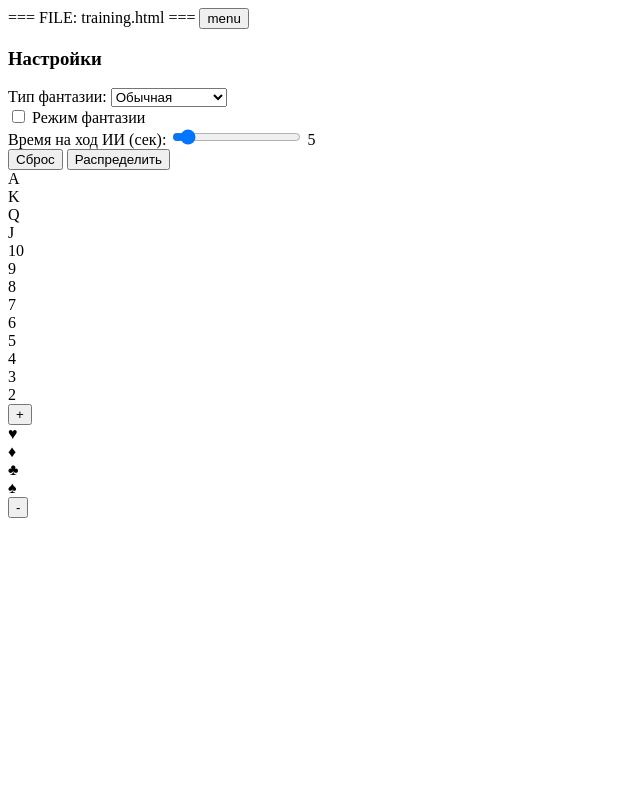
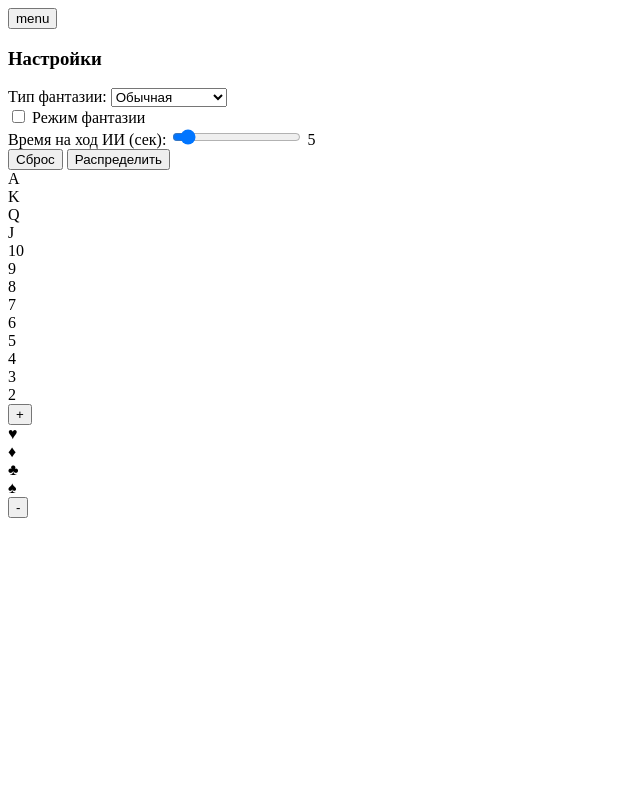
Before and after one commit to Azerus96/deepsofc, a Python web app: template templates/training.html in a window 1280 px wide. Shown: the whole page, without its empty margins (0-640 px from the left). Run offline with Jinja, Linux system fonts and the light colour scheme; the template is opened without the code that fills it, so the values that code supplies are empty.

Commit message:
Update training.html

```diff
--- a/templates/training.html
+++ b/templates/training.html
@@ -1,4 +1,3 @@
-=== FILE: training.html ===
 <!DOCTYPE html>
 <html>
 <head>
```
